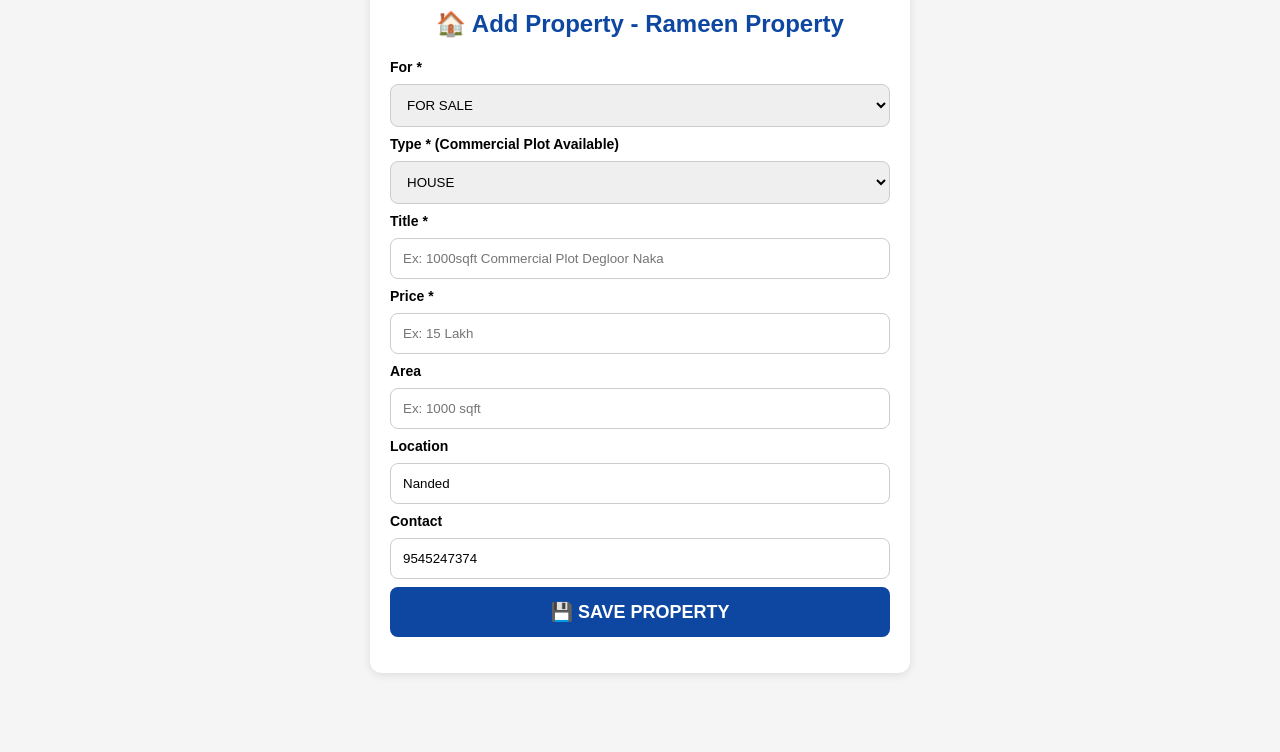
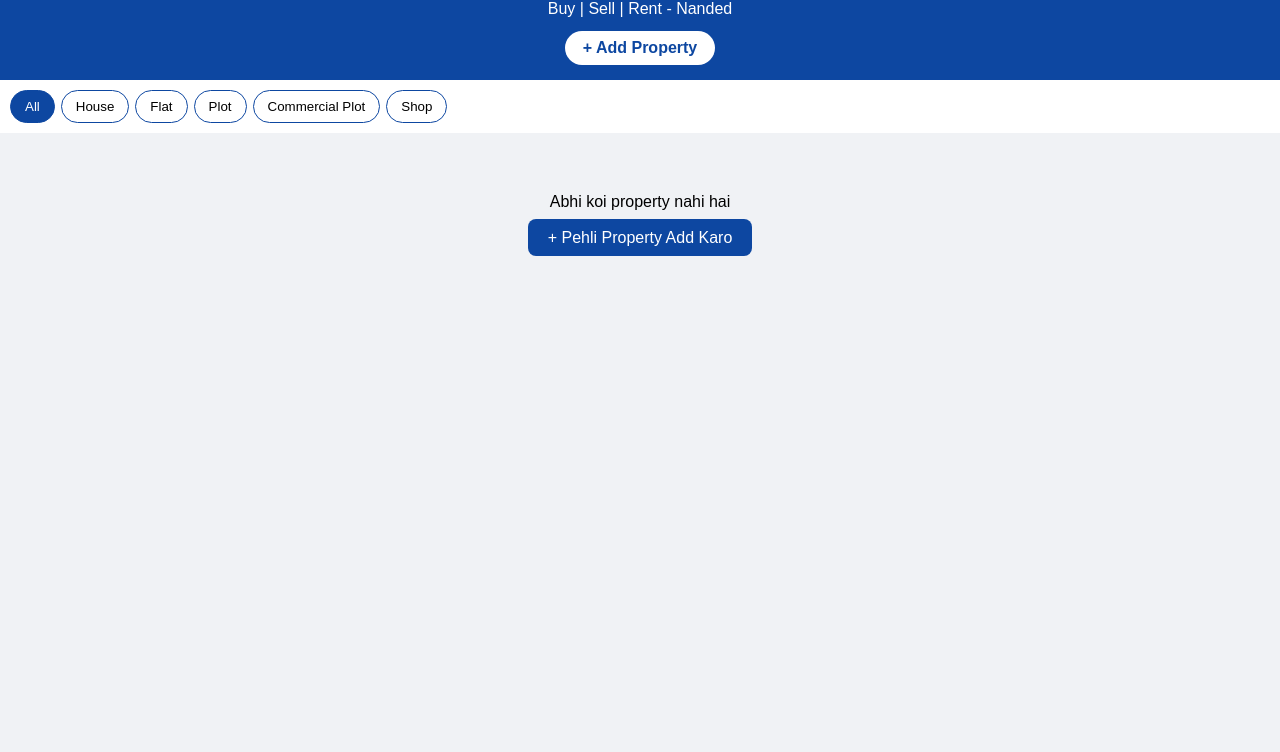
Before and after one commit to RAMEENPROPERTY/rameenproperty.github.io, a plain HTML site: page index.html in a window 1280 px wide. Shown: the part 48-800 px from the top of the page. Drawn offline with Linux system fonts and the light colour scheme.

Commit message:
Update title and enhance layout in index.html

```diff
--- a/index.html
+++ b/index.html
@@ -3,77 +3,60 @@
 <head>
 <meta charset="UTF-8">
 <meta name="viewport" content="width=device-width, initial-scale=1.0">
-<title>Add Property - Rameen Property</title>
+<title>Rameen Property - Nanded</title>
 <style>
-body{font-family:Arial;background:#f5f5f5;padding:10px}
-.card{background:white;max-width:500px;margin:auto;padding:20px;border-radius:12px;box-shadow:0 2px 10px rgba(0,0,0,0.1)}
-input,select{width:100%;padding:12px;margin:8px 0;border:1px solid #ccc;border-radius:8px;box-sizing:border-box}
-button{width:100%;padding:14px;background:#0d47a1;color:white;border:none;border-radius:8px;font-size:18px;font-weight:bold}
-h2{text-align:center;color:#0d47a1}
-label{font-weight:bold;font-size:14px}
+body{font-family:Arial;margin:0;background:#f0f2f5}
+header{background:#0d47a1;color:white;padding:15px;text-align:center}
+.filters{background:white;padding:10px;display:flex;gap:6px;overflow:auto;position:sticky;top:0}
+.filters button{padding:8px 14px;border:1px solid #0d47a1;border-radius:20px;background:white}
+.filters button.active{background:#0d47a1;color:white}
+#list{padding:10px}
+.card{background:white;padding:15px;margin:10px 0;border-radius:12px;box-shadow:0 1px 5px rgba(0,0,0,0.1)}
+.price{color:green;font-weight:bold;font-size:18px}
+.badge{background:#e3f2fd;color:#0d47a1;padding:3px 8px;border-radius:8px;font-size:12px;margin-right:5px}
 </style>
 </head>
 <body>
-<div class="card">
-<h2>🏠 Add Property - Rameen Property</h2>
 
-<label>For *</label>
-<select id="for">
-<option value="FOR SALE">FOR SALE</option>
-<option value="FOR RENT">FOR RENT</option>
-</select>
+<header>
+<h2 style="margin:0">RAMEEN PROPERTY</h2>
+<p style="margin:5px 0">Buy | Sell | Rent - Nanded</p>
+<a href="add.html" style="background:white;color:#0d47a1;padding:8px 18px;border-radius:20px;text-decoration:none;font-weight:bold;display:inline-block;margin-top:8px">+ Add Property</a>
+</header>
 
-<label>Type * (Commercial Plot Available)</label>
-<select id="type">
-<option value="HOUSE">HOUSE</option>
-<option value="FLAT">FLAT</option>
-<option value="PLOT">PLOT</option>
-<option value="COMMERCIAL PLOT">COMMERCIAL PLOT</option>
-<option value="SHOP">SHOP</option>
-<option value="LAND">LAND</option>
-</select>
-
-<label>Title *</label>
-<input id="title" placeholder="Ex: 1000sqft Commercial Plot Degloor Naka">
-
-<label>Price *</label>
-<input id="price" placeholder="Ex: 15 Lakh">
-
-<label>Area</label>
-<input id="area" placeholder="Ex: 1000 sqft">
-
-<label>Location</label>
-<input id="location" value="Nanded">
-
-<label>Contact</label>
-<input id="contact" value="9545247374">
-
-<button onclick="save()">💾 SAVE PROPERTY</button>
-<p id="msg" style="text-align:center;color:green;font-weight:bold"></p>
+<div class="filters">
+<button class="active" onclick="showAll('ALL',this)">All</button>
+<button onclick="showAll('HOUSE',this)">House</button>
+<button onclick="showAll('FLAT',this)">Flat</button>
+<button onclick="showAll('PLOT',this)">Plot</button>
+<button onclick="showAll('COMMERCIAL PLOT',this)">Commercial Plot</button>
+<button onclick="showAll('SHOP',this)">Shop</button>
 </div>
 
+<div id="list"></div>
+
 <script>
-function save(){
-  var data={
-    for:document.getElementById('for').value,
-    type:document.getElementById('type').value,
-    title:document.getElementById('title').value,
-    price:document.getElementById('price').value,
-    area:document.getElementById('area').value,
-    location:document.getElementById('location').value,
-    contact:document.getElementById('contact').value,
-    date:new Date().toLocaleDateString()
-  };
-  if(!data.title||!data.price){alert('Title aur Price bharo');return;}
-
-  var all=JSON.parse(localStorage.getItem('rameen_props')||'[]');
-  all.unshift(data);
-  localStorage.setItem('rameen_props',JSON.stringify(all));
-
-  document.getElementById('msg').innerHTML='✅ Saved! Commercial Plot add ho gaya!<br>Ab index.html pe dikhega!';
-  document.getElementById('title').value='';
-  document.getElementById('price').value='';
+function showAll(type,btn){
+ if(btn){
+  document.querySelectorAll('.filters button').forEach(b=>b.classList.remove('active'));
+  btn.classList.add('active');
+ }
+ var all=JSON.parse(localStorage.getItem('rameen_props')||'[]');
+ var filtered=type==='ALL'?all:all.filter(p=>p.type===type);
+ var list=document.getElementById('list');
+ list.innerHTML='';
+ if(filtered.length===0){
+  list.innerHTML='<p style="text-align:center;margin-top:50px">Abhi koi property nahi hai<br><br><a href="add.html" style="background:#0d47a1;color:white;padding:10px 20px;border-radius:8px;text-decoration:none">+ Pehli Property Add Karo</a></p>';
+  return;
+ }
+ filtered.forEach(p=>{
+  var div=document.createElement('div');
+  div.className='card';
+  div.innerHTML='<h3 style="margin:0 0 5px;color:#0d47a1">'+p.title+'</h3><span class="badge">'+p.for+'</span><span class="badge">'+p.type+'</span><p class="price">₹ '+p.price+'</p><p>📍 '+p.location+' | 📐 '+p.area+'</p><p style="font-size:13px;color:#666">📅 '+p.date+' | 📞 '+p.contact+'</p>';
+  list.appendChild(div);
+ });
 }
+showAll('ALL');
 </script>
 </body>
 </html>
```
